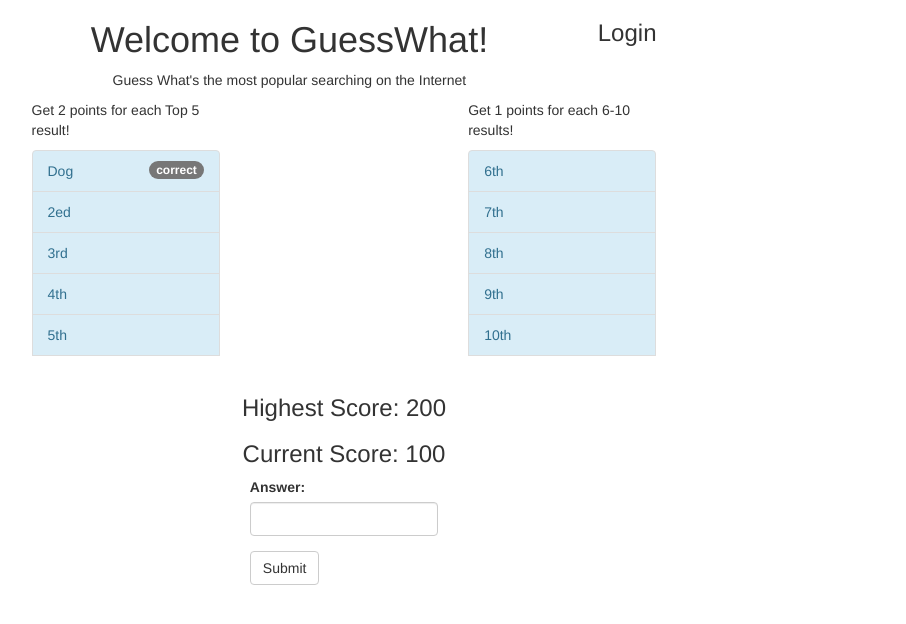
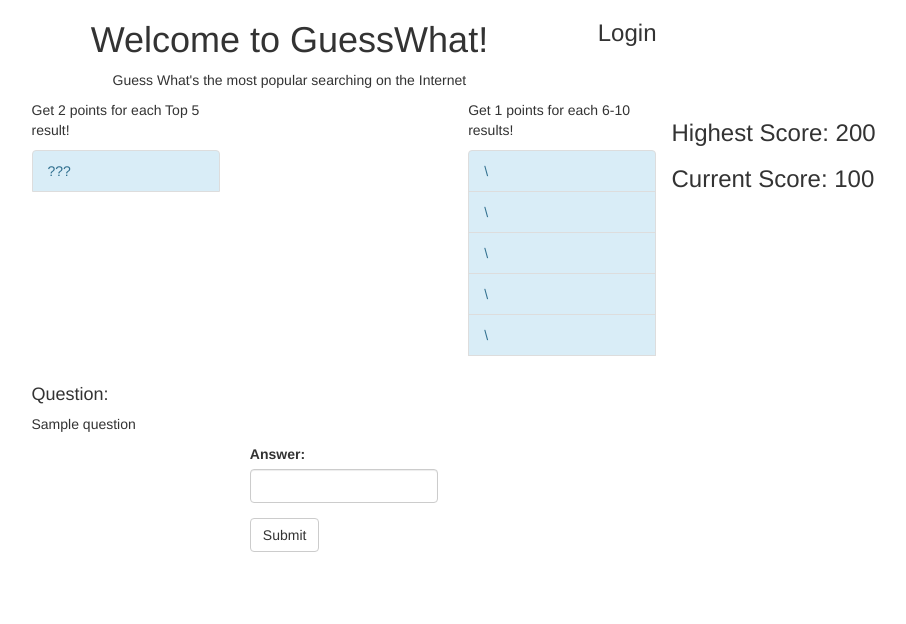
Before and after one commit to potatostarrr/guessWhat, a Flask app: template templates/index.html in a window 1280 px wide. Shown: the top 624 px of the page, without its empty margins (296-1202 px from the left). Run offline with Flask 2, Linux system fonts and the light colour scheme; the template is opened without the code that fills it: most values are stand-ins (such as "Sample title", 1, 10 or a date in 2020); some libraries are stand-ins or nearby versions.

Commit message:
googlesuggestion

```diff
--- a/templates/index.html
+++ b/templates/index.html
@@ -21,42 +21,56 @@
 	<div class= 'col-md-2'>
 		<p class = "text-central"> Get 2 points for each Top 5 result!
 		<ul class= "list-group">
-			<li class= "list-group-item list-group-item-info">Dog<span class="badge">correct</span></li>
-			<li class= "list-group-item list-group-item-info">2ed</li>
-			<li class= "list-group-item list-group-item-info">3rd</li>
-			<li class= "list-group-item list-group-item-info">4th</li>
-			<li class= "list-group-item list-group-item-info">5th</li>
+			{% for a in one %}
+
+				{% if order and one[order] == a %}
+					<li class= "list-group-item list-group-item-info">{{a}}</li>
+				{% else %}
+					<li class= "list-group-item list-group-item-info">???</li>
+				{% endif %}
+			{% endfor %}
 		<ul>
 	</div>
 	<div class= 'col-md-2'></div>
 	<div class= 'col-md-2'>
 		<p class = "text-central"> Get 1 points for each 6-10 results!
 		<ul class= "list-group">
-			<li class= "list-group-item list-group-item-info">6th</li>
-			<li class= "list-group-item list-group-item-info">7th</li>
-			<li class= "list-group-item list-group-item-info">8th</li>
-			<li class= "list-group-item list-group-item-info">9th</li>
-			<li class= "list-group-item list-group-item-info">10th</li>
+			<li class= "list-group-item list-group-item-info" id = '1st'>\</li>
+			<li class= "list-group-item list-group-item-info" id = '2nd'>\</li>
+			<li class= "list-group-item list-group-item-info" id = '3rd'>\</li>
+			<li class= "list-group-item list-group-item-info" id = '4th'>\</li>
+			<li class= "list-group-item list-group-item-info" id = '5th'>\</li>
 		<ul>
 	</div>
+	<h3>Highest Score: 200</h3>
+	<h3>Current Score: 100</h3>
+
 	</div>
 
 	<div class = "row">
 		<div class= 'text-center'>
-			<h3>Highest Score: 200</h3>
-			<h3>Current Score: 100</h3>
+			<div class = "col-md-3"></div>
+			<div class = "col-md-5">
+				<h4 class = "text-left">Question:</h4>
+				<p class = "text-left">{{ question }}</p>
+			</div>
+
 		</div>
 	</div>
 
 	<div class = "row">
 		<div class = "col-md-5"></div>
-		<form class = "col-md-2">
-		  <div class="form-group">
-			<label for = "answer">Answer:</label>
-			<input class="form-control" id="answer">
-		  </div>
-		  <button type="submit" class="btn btn-default ">Submit</button>
-		</form>
+
+
+			<form class = "col-md-2"  action = "{{ url_for('index') }}", method = 'post'>
+			  <div class="form-group">
+				<label for = "answer">Answer:</label>
+				<input class="form-control" name="answer">
+			  </div>
+			  <button type="submit" class="btn btn-default" name = "submit">Submit</button>
+				{% if error %}<p class="error"><strong>Error:</strong> {{ error }}{% endif %}</p>
+
+			</form>
 	</div>
 
 	</div>
--- a/tracking.py
+++ b/tracking.py
@@ -1,13 +1,52 @@
-from flask import Flask, redirect, url_for, session,render_template
+from flask import Flask, redirect, url_for, session,render_template,flash, request
 from flask_oauth import OAuth
+import requests, json
+import unicodedata
+QUESTION = "i love my"
+ONE = []
+SIX = []
+app = Flask(__name__)
+app.config.from_object(__name__)
+
+def getsuggestions(question):
+    URL = "http://suggestqueries.google.com/complete/search?client=firefox&q=" + app.config["QUESTION"]
+    headers = {'User-agent':'Mozilla/5.0'}
+    response = requests.get(URL, headers=headers)
+    result = json.loads(response.content.decode('utf-8'))
+    if len(result[1])> 5:
+         six = [unicodedata.normalize('NFKD', i).encode('ascii','ignore').replace("i love my", "").lstrip() \
+                for i in result[1][5:]]
+         app.config['SIX'] = six
+    one = [unicodedata.normalize('NFKD', i).encode('ascii','ignore').replace("i love my", "").lstrip() \
+                for i in result[1][:5]]
+    app.config['ONE'] = one
+
+@app.route("/", methods = ['GET', 'POST'])
+def index():
+    getsuggestions(app.config["QUESTION"])
+    if request.method == 'POST':
+        temp = request.form['answer']
+        if temp in app.config['ONE'] or temp in app.config['SIX']:
+            if temp in app.config['ONE']:
+                order = app.config['ONE'].index(temp)+1
+            elif temp in app.config['SIX']:
+                order = app.config['ONE'].index(temp)+6
+            return render_template("index.html", question = app.config["QUESTION"], one = app.config['ONE'],
+                           six = app.config['SIX'], order = order)
+        else:
+            error = "Keep Trying!"
+            return render_template("index.html", question = app.config["QUESTION"], one = app.config['ONE'],
+                           six = app.config['SIX'], error = error)
 
 
 
-app = Flask(__name__)
+    return render_template("index.html", question = app.config["QUESTION"], one = app.config['ONE'],
+                           six = app.config['SIX'])
 
-@app.route("/")
-def index():
-    return render_template("index.html")
+
+
+
+
 
 if __name__ == "__main__":
     app.run()
```
